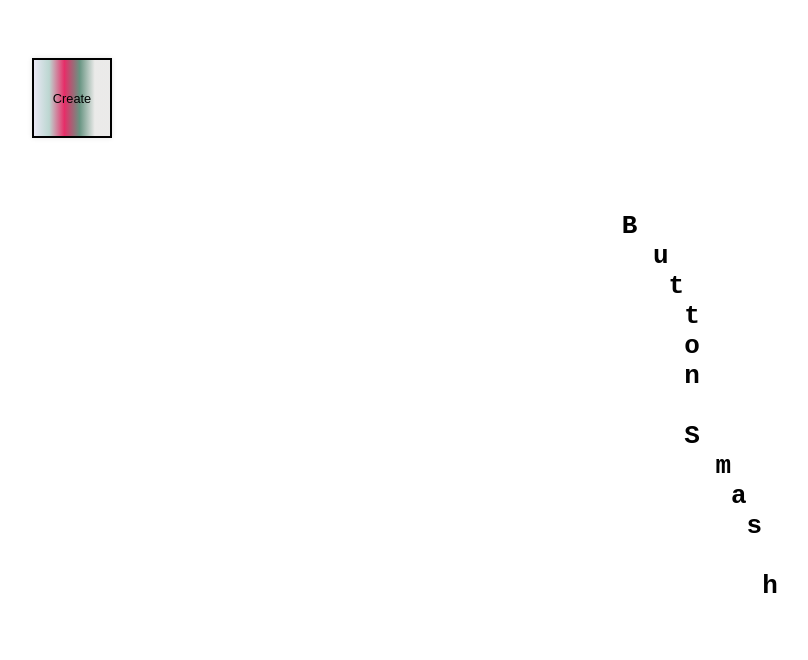
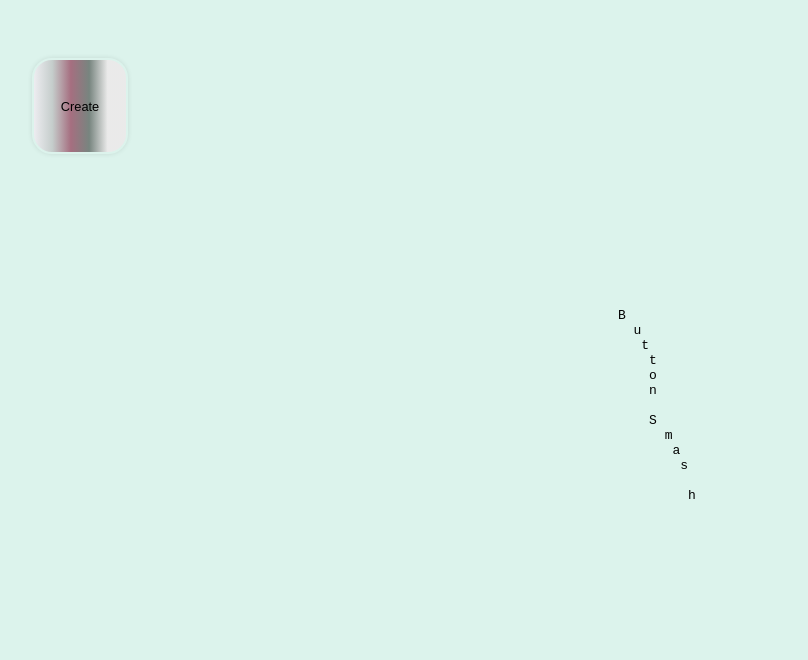
Before and after one commit to 12oman/creatinganddeletingdom, a plain HTML site: page index.html in a window 1280 px wide. Shown: the whole page, without its empty margins (26-834 px from the left). Drawn offline with Linux system fonts and the light colour scheme.

Commit message:
update styles

```diff
--- a/classSolution.js
+++ b/classSolution.js
@@ -16,7 +16,7 @@ class Button {
     let gradient = "";
     for (let i = 0; i < 5; i++) {
       let hue = Math.floor(Math.random() * 360);
-      let saturation = Math.floor(Math.random() * 100);
+      let saturation = Math.floor(Math.random() * 30);
       let lightness = Math.floor(Math.random() * 100);
       let alpha = Math.random();
       gradient += `hsla(${hue}, ${saturation}%, ${lightness}%, ${alpha}) ${
--- a/index.html
+++ b/index.html
@@ -8,7 +8,6 @@
 </head>
 
 <body>
-    <h1>
         <pre id="Hi">
             B
               u
@@ -23,8 +22,7 @@
                     s
 
                      h
-                    </pre>
-    </h1>
+        </pre>
 </body>
 
 </html>
--- a/style.css
+++ b/style.css
@@ -3,18 +3,18 @@
         transform: scale(0.1);
         opacity: 0;
         background-color: #000;
-        border-color: #000;
+        /* border-color: #000; */
     }
     60% {
         transform: scale(1.2);
         opacity: 1;
         background-color: #f0f0f0;
-        border-color: #000;
+        /* border-color: #000; */
     }
     100% {
         transform: scale(1);
         background-color: #f0f0f0;
-        border-color: #000;
+        /* border-color: #000; */
     }
 }
 
@@ -23,14 +23,21 @@ body {
     flex-wrap: wrap;
     justify-content: left; /* if you want to center the buttons use center */
     align-items: center; /* if you want vertical alignment as well */
+    overflow: hidden;
+    background-color: #dcf3ec;
 }
 
 button {
-    border: double 2px #bada55;
-    height: 10vh;
-    width: 10vh;
+    /* border: dashed 20px; */
+    border: double 2px #dcf3ec;
+    /* border-color: #Bad455; */
+    height: 12vh;
+    width: 12vh;
     /* border-radius: 50%; */
-    background-color: #f0f0f0;
+    border-radius: 20px;
+    box-shadow: 6px 6px 12px #090000,
+    -6px -6px 12px #201010;
+    /* background-color: #f0f0f0; */
     margin: 50px;
     padding: 10px;
     /* make the cusor change into something interesting and unexpected */
@@ -41,11 +48,11 @@ button {
     display: flex;
     align-items: center;
     justify-content: center;
-    background-color: #1dca49;
-    border-color: #000;
+    /* background-color: #1dca49; */
+    /* border-color: #000; */
 
     /* transitions */
-    animation: combinedAnimation 0.6s ease-in-out forwards;
+    animation: combinedAnimation 0.3s ease-in-out forwards;
 }
 
 button p {
@@ -54,7 +61,7 @@ button p {
     text-align: center;
 }
 
-h1 {
+pre {
     position: absolute;
     top: 50%;
     left: 50%;
```
